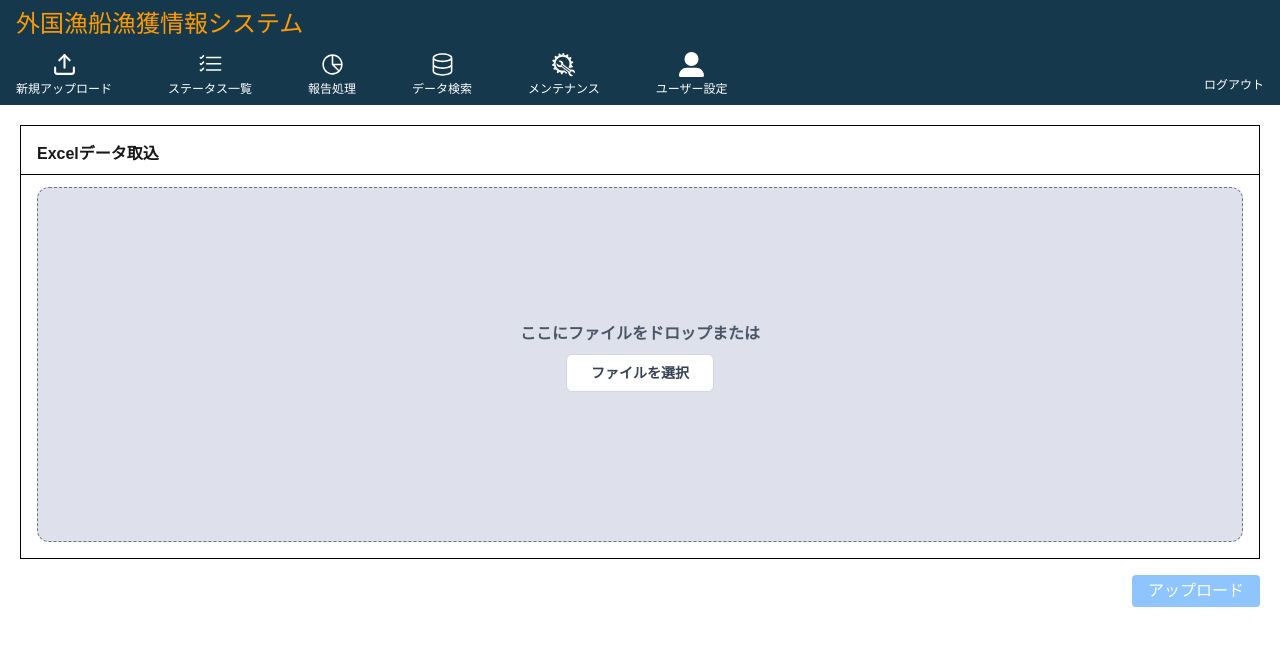
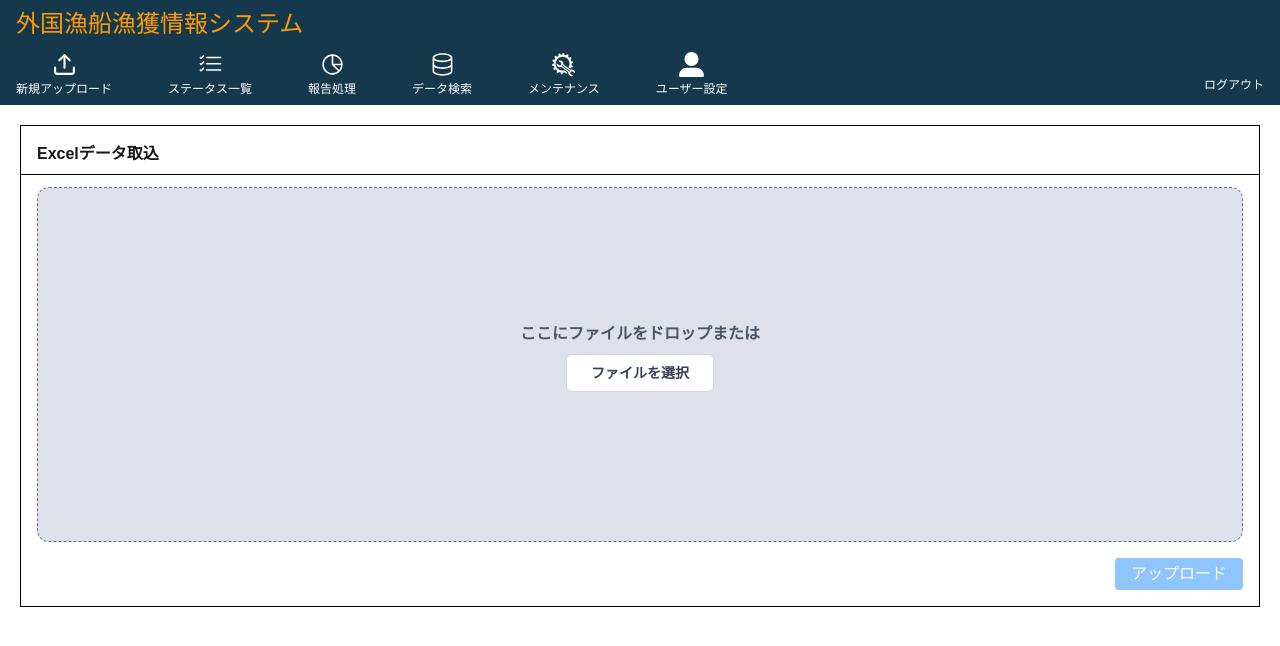
Before and after one commit to Nghphuoc/tuna-pj-fe, a Next.js app: page /home/upload in a window 1280 px wide. Shown: the top 646 px of the page. Built offline with nearby package versions, Linux system fonts and the light colour scheme.

Commit message:
fix: location button inside table

```diff
--- a/app/components/MN-S01/fromimportexcel.jsx
+++ b/app/components/MN-S01/fromimportexcel.jsx
@@ -54,6 +54,7 @@ const FromImportExcel = () => {
 
   const onCloseDialog = () => {
     setShowDialog(false);
+    setShowError(true);
     setFileName("");
   };
 
@@ -92,14 +93,15 @@ const FromImportExcel = () => {
               />
             </div>
           </div>
-        </div>
-        <div className="text-end items-end mt-4">
+          <div className="text-end items-end mt-4">
           <button className={`${fileName ? "bg-blue-500" : "bg-blue-300"} text-white px-4 py-1 rounded`} disabled={!fileName}
             onClick={() => handleSubmit(fileName)}
           >
             {buttonSubmit}
           </button>
         </div>
+        </div>
+
       </div>
     </>
   );
```
